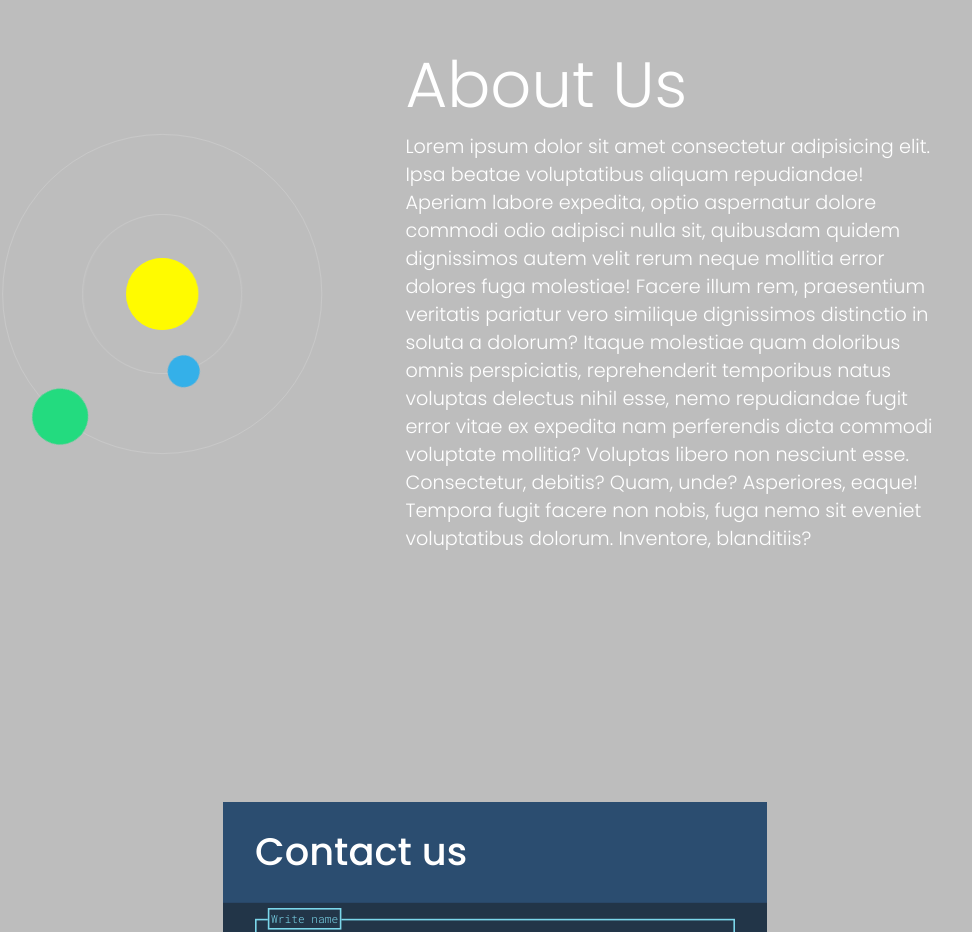
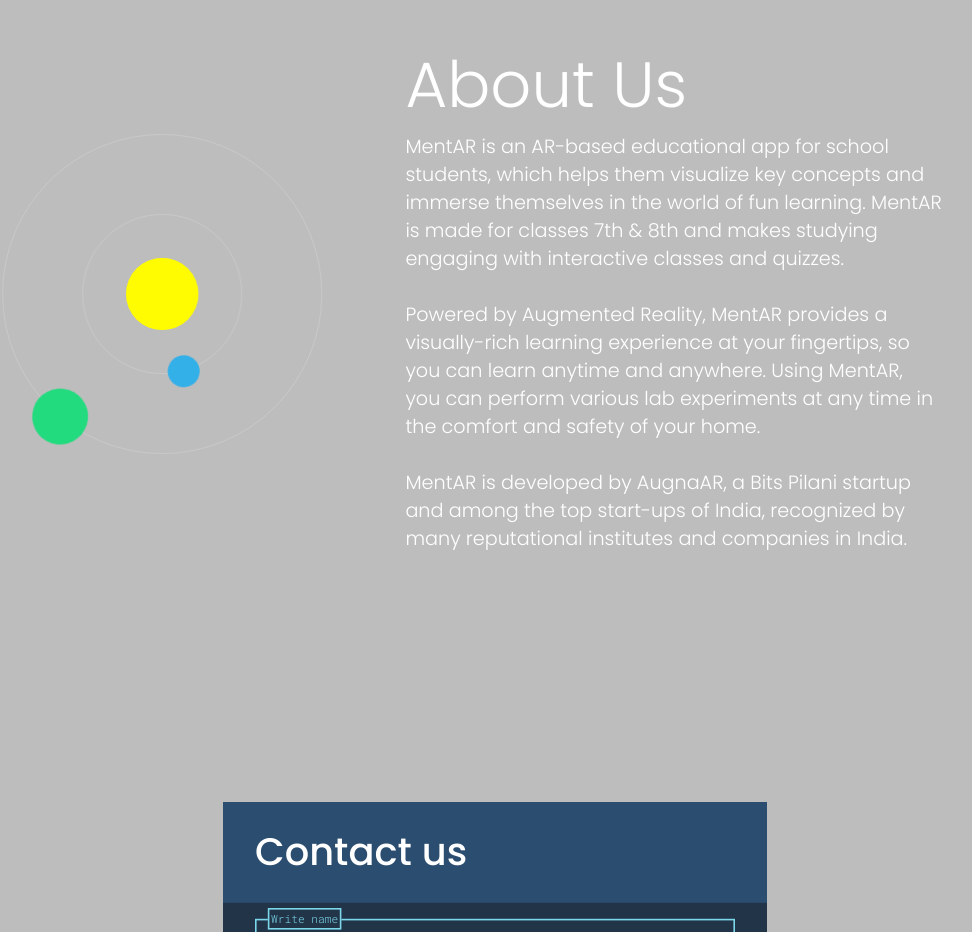
Before and after one commit to augnaartechnologies/Augnaar-website, a plain HTML site: page index.html in a window 1280 px wide. Shown: the part 900-1832 px from the top of the page, without its empty margins (145-1117 px from the left). Drawn offline with nearby package versions, Linux system fonts and the light colour scheme.

Commit message:
Update index.html

```diff
--- a/index.html
+++ b/index.html
@@ -145,19 +145,16 @@
           <div class="content">
             <div class="heading">About Us</div>
             <div class="description">
-              Lorem ipsum dolor sit amet consectetur adipisicing elit. Ipsa
-              beatae voluptatibus aliquam repudiandae! Aperiam labore expedita,
-              optio aspernatur dolore commodi odio adipisci nulla sit, quibusdam
-              quidem dignissimos autem velit rerum neque mollitia error dolores
-              fuga molestiae! Facere illum rem, praesentium veritatis pariatur
-              vero similique dignissimos distinctio in soluta a dolorum? Itaque
-              molestiae quam doloribus omnis perspiciatis, reprehenderit
-              temporibus natus voluptas delectus nihil esse, nemo repudiandae
-              fugit error vitae ex expedita nam perferendis dicta commodi
-              voluptate mollitia? Voluptas libero non nesciunt esse.
-              Consectetur, debitis? Quam, unde? Asperiores, eaque! Tempora fugit
-              facere non nobis, fuga nemo sit eveniet voluptatibus dolorum.
-              Inventore, blanditiis?
+            MentAR is an AR-based educational app for school students, which helps them visualize key concepts and
+            immerse themselves in the world of fun learning. MentAR is made for classes 7th & 8th and makes studying
+            engaging with interactive classes and quizzes.<br><br>
+
+            Powered by Augmented Reality, MentAR provides a visually-rich learning experience at your fingertips, so you
+            can learn anytime and anywhere. Using MentAR, you can perform various lab experiments at any time in the
+            comfort and safety of your home.<br><br>
+
+            MentAR is developed by AugnaAR, a Bits Pilani startup and among the top start-ups of India, recognized by
+            many reputational institutes and companies in India.
             </div>
           </div>
         </div>
```
